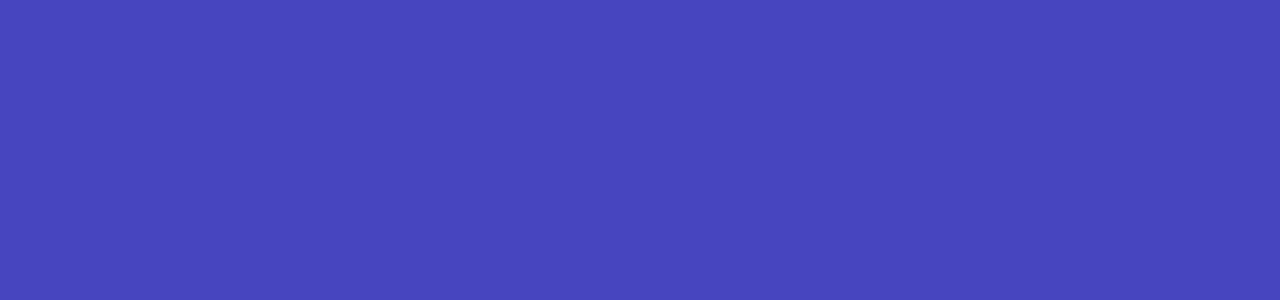
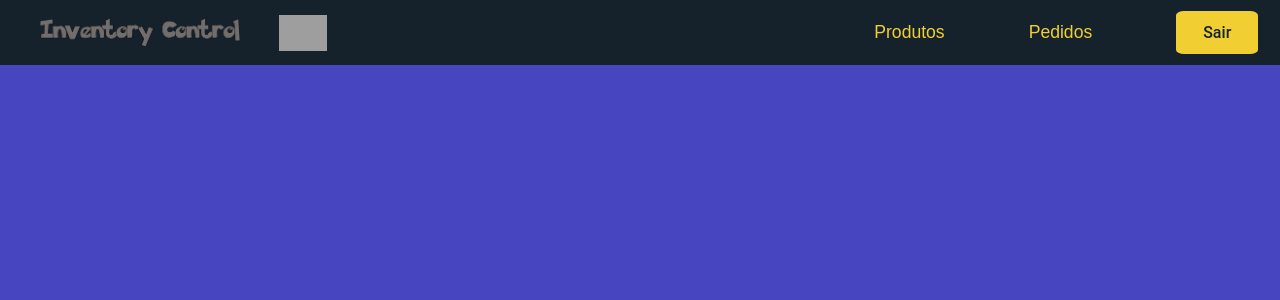
Before and after one commit to Survivors-04/inventory-control-front, a React (Create React App) app: page /dashboard-account/orders in a window 1280 px wide. Before the commit this address had no page. Shown: the top 300 px of the page. Built offline with nearby package versions, Linux system fonts and the light colour scheme; grey boxes are pictures that could not be loaded; the HTML template or start-up script is replaced by a standard one.

Commit message:
feat: created-page-orders-account

```diff
--- /dev/null
+++ b/src/pages/OrdersAccount/index.tsx
@@ -0,0 +1,12 @@
+import { Container } from "./style";
+import Header from "../../components/Header";
+
+const OrdersAccount = () => {
+  return (
+    <Container>
+      <Header />
+    </Container>
+  );
+};
+
+export default OrdersAccount;
--- /dev/null
+++ b/src/pages/OrdersAccount/style.ts
@@ -0,0 +1,3 @@
+import styled from "styled-components";
+
+export const Container = styled.div``;
--- a/src/routes/mainRoutes.tsx
+++ b/src/routes/mainRoutes.tsx
@@ -1,6 +1,7 @@
 import { Route, Routes, useLocation } from "react-router-dom";
 import Login from "../pages/Login";
 import DashboardAccount from "../pages/DashboardAccount";
+import OrdersAccount from "../pages/OrdersAccount";
 import ManagerViewPage from "../pages/Manager";
 
 const MainRoutes = () => {
@@ -10,8 +11,8 @@ const MainRoutes = () => {
     <Routes location={location} key={location.pathname}>
       <Route path="/" element={<Login />} />
       <Route path="/dashboard-account" element={<DashboardAccount />} />
+      <Route path="/dashboard-account/orders" element={<OrdersAccount />} />
       <Route path="/dashboard-manager" element={<ManagerViewPage />} />
-
     </Routes>
   );
 };
```
